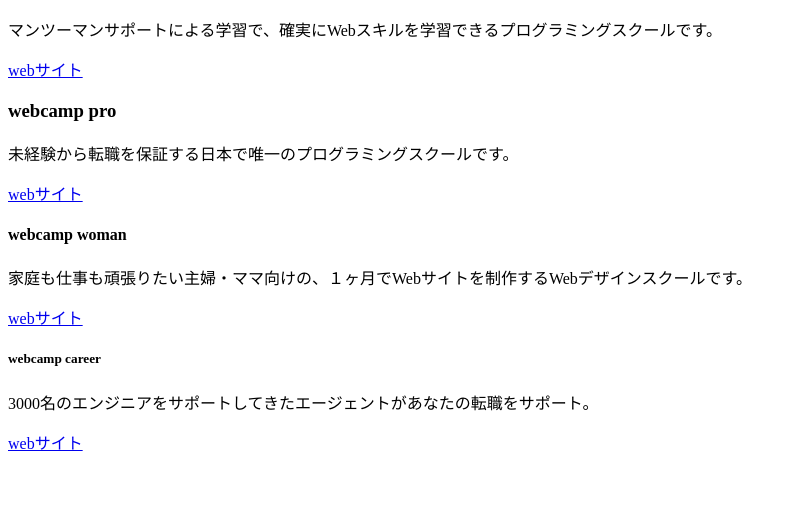
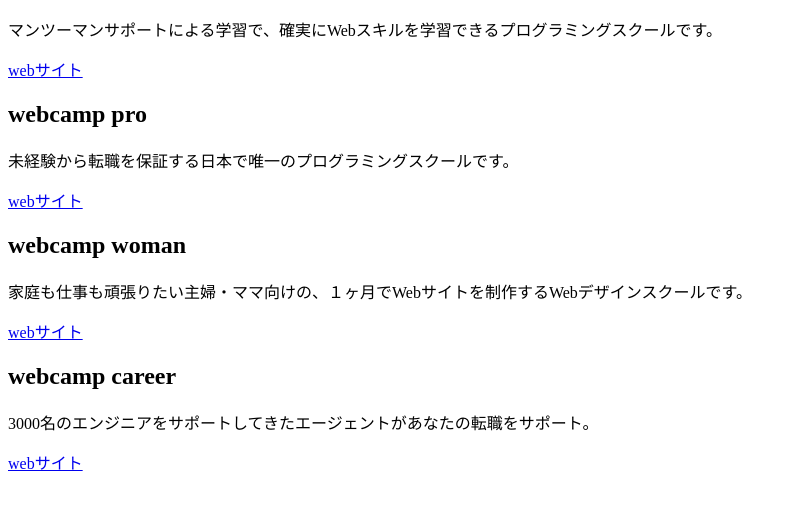
Before and after one commit to satoru-koyama/chapter2_exercise, a plain HTML site: page index.html in a window 1280 px wide. Shown: the part 105-614 px from the top of the page, without its empty margins (0-797 px from the left). Drawn offline with Linux system fonts and the light colour scheme.

Commit message:
[Update]  タグ<h2>

```diff
--- a/index.html
+++ b/index.html
@@ -2,12 +2,12 @@
 <h2>Webcamp</h2>
 <p>マンツーマンサポートによる学習で、確実にWebスキルを学習できるプログラミングスクールです。</p>
 <a href="https://web-camp.io/">webサイト</a>
-<h3>webcamp pro</h3>
+<h2>webcamp pro</h2>
 <p>未経験から転職を保証する日本で唯一のプログラミングスクールです。</p>
 <a href="https://web-camp.io/pro/">webサイト</a>
-<h4>webcamp woman</h4>
+<h2>webcamp woman</h2>
 <p>家庭も仕事も頑張りたい主婦・ママ向けの、１ヶ月でWebサイトを制作するWebデザインスクールです。</p>
 <a href="https://web-camp.io/">webサイト</a>
-<h5>webcamp career</h5>
+<h2>webcamp career</h2>
 <p>3000名のエンジニアをサポートしてきたエージェントがあなたの転職をサポート。</p>
 <a href="https://web-camp.io/">webサイト</a>
```
